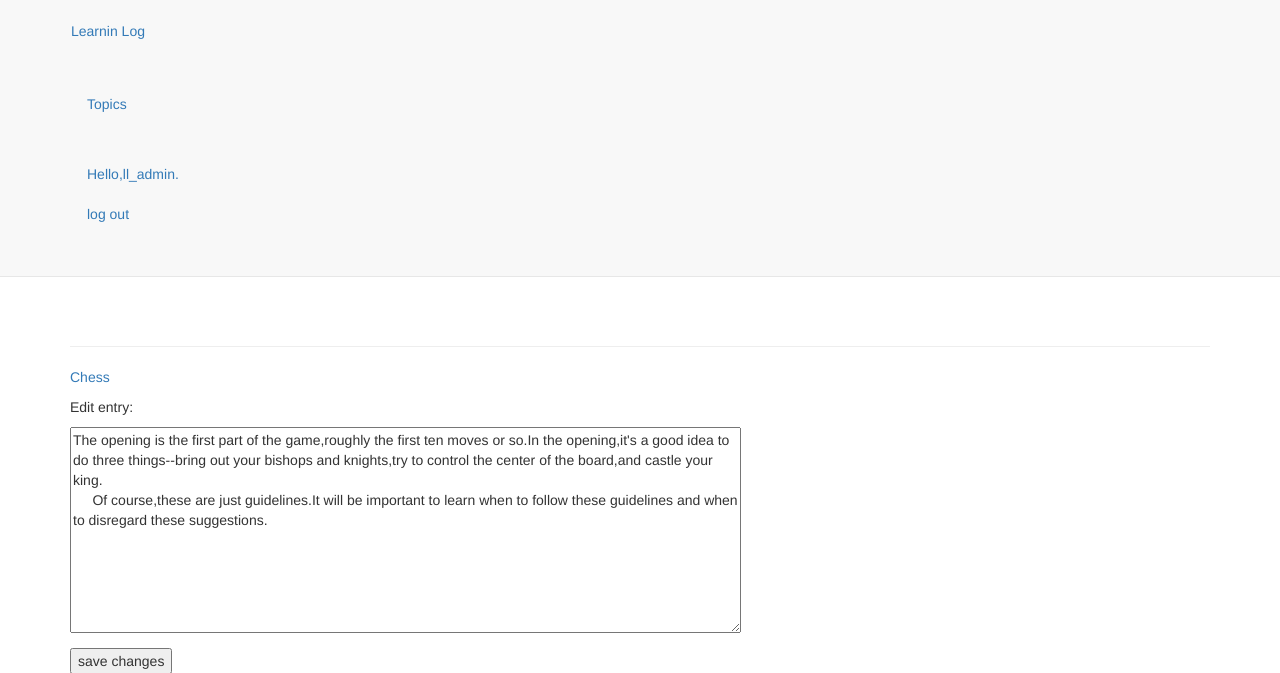
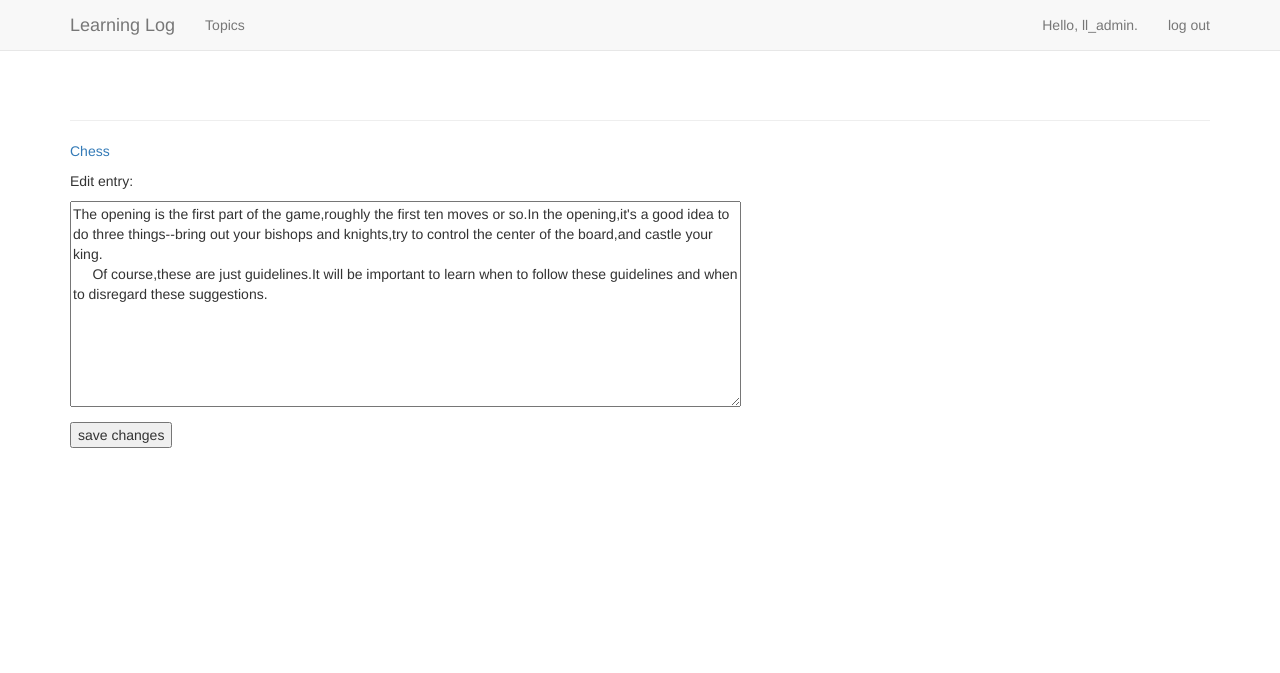
Before and after one commit to qingyangyi/Github, a Django app: page /edit_entry/1/ in a window 1280 px wide. Shown: the top 673 px of the page. Run offline with Django 3.2, Linux system fonts and the light colour scheme; a user stored in the database is signed in; data comes from the database, SQL or seed files in the repository; some libraries are stand-ins or nearby versions.

Commit message:
second django

```diff
--- a/learning/learning_logss/templates/learning_logss/base.html
+++ b/learning/learning_logss/templates/learning_logss/base.html
@@ -1,68 +1,57 @@
 {% load bootstrap3 %}
-
 
 <!DOCTYPE html>
 <html lang="en">
-  <head >
-      <meta charset="utf-8" />
-      <meta http-equiv=" X-UA-Compatible" content=" IE=edge" />
-      <meta name=" viewport" content=" width=device-width, initial-scale=1" />
-
-
-      <title >Learning Log</title>
-
+<head>
+    <meta charset="utf-8">
+    <meta http-equiv="X-UA-Compatible" content="IE=edge">
+    <meta name="viewport" content="width=device-width, initial-scale=1">
+    <title>Learning Log</title>
     {% bootstrap_css %}
     {% bootstrap_javascript %}
+
 </head>
-  <body >
 
+<body>
+    <!-- Static navbar -->
+    <nav class="navbar navbar-default navbar-static-top">
+        <div class="container">
 
-      <!-- Static navbar -->
-      <nav class=" navbar navbar-default navbar-static-top">
-          <div class=" container">
-              <div class=" navbar -header">
-                  <button  type="button" class=" navbar-toggle collapsed"
-                          data- toggle="collapse" data- formtarget="#navbar"
-                          aria-expanded="false" aria- controls="navbar">
-                  </button>
-                  <a class=" navbar -brand" href=" {% url 'learning_logss:index' %}">
-                      Learnin Log </a>
+            <div class="navbar-header">
+                <button type="button" class="navbar-toggle collapsed"
+                        data-toggle="collapse" data-target="#navbar"
+                        aria-expanded="false" aria-controls="navbar"></button>
+                <a class="navbar-brand" href="{% url 'learning_logss:index' %}">
+                    Learning Log
+                </a>
             </div>
 
-
-              <div id=" navbar" class="navbar -collapse">
-                  <ul class=" nav navbar -nav">
-                    <li ><a href=" {% url 'learning_logss:topics'%}">Topics</a> </li>
+            <div id="navbar" class="navbar-collapse collapse">
+                <ul class="nav navbar-nav">
+                    <li><a href="{% url 'learning_logss:topics' %}">Topics</a></li>
                 </ul>
 
-
-                  <ul class=" nav navbar -nav navbar -right">
+                <ul class="nav navbar-nav navbar-right">
                     {% if user.is_authenticated %}
-                        <li ><a >Hello,{{ user.username}}.</a></li>
-                        <li ><a href=" {% url 'users:logout' %}">log out</a></li>
+                    <li><a>Hello, {{ user.username }}.</a></li>
+                    <li><a href="{% url 'users:logout' %}">log out</a></li>
                     {% else %}
-                        <li ><a href=" {% url 'users:register' %}">register</a></li>
-                        <li ><a href=" {% url 'users:login' %}">log in</a></li>
+                    <li><a href="{% url 'users:register' %}">register</a></li>
+                    <li><a href="{% url 'users:login' %}">log in</a></li>
                     {% endif %}
                 </ul>
-
             </div><!--/.nav-collapse -->
-
 
         </div>
     </nav>
 
-
-      <div class=" container ">
-
-          <div class=" page-header">
-              {% block header %}{% endblock header %}
+    <div class="container">
+        <div class="page-header">
+            {% block header %}{% endblock %}
         </div>
         <div>
-              {% block content %}{% endblock content %}
+            {% block content %}{% endblock %}
         </div>
-
-
-      </div><!-- /container-->
+    </div> <!-- /container -->
 </body>
 </html>
```
Lines whose indentation alone changed are shown as unchanged.
